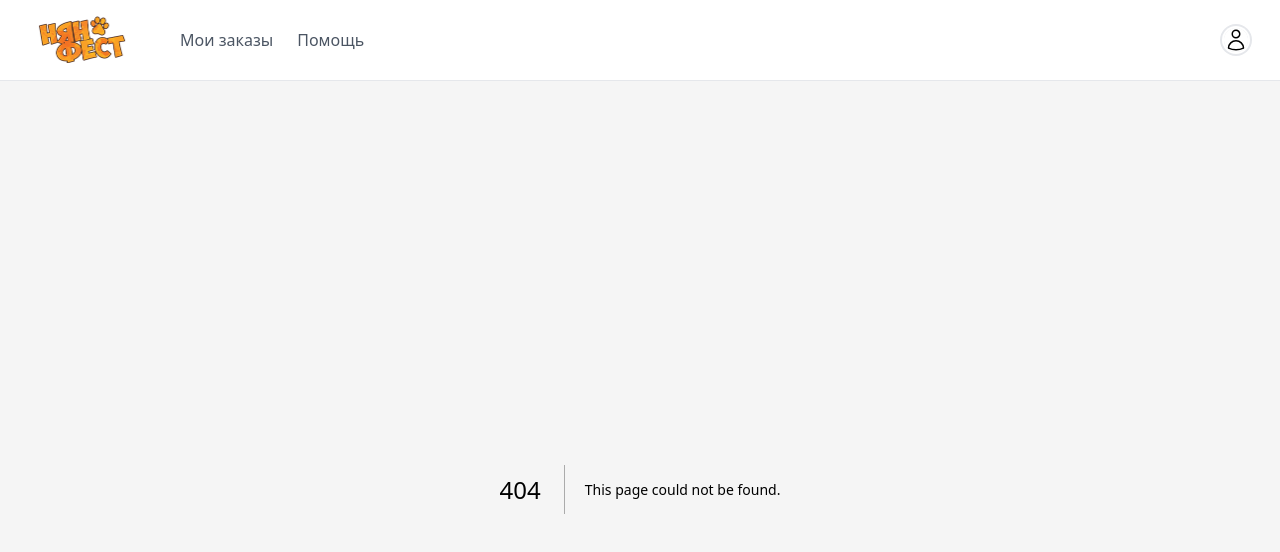
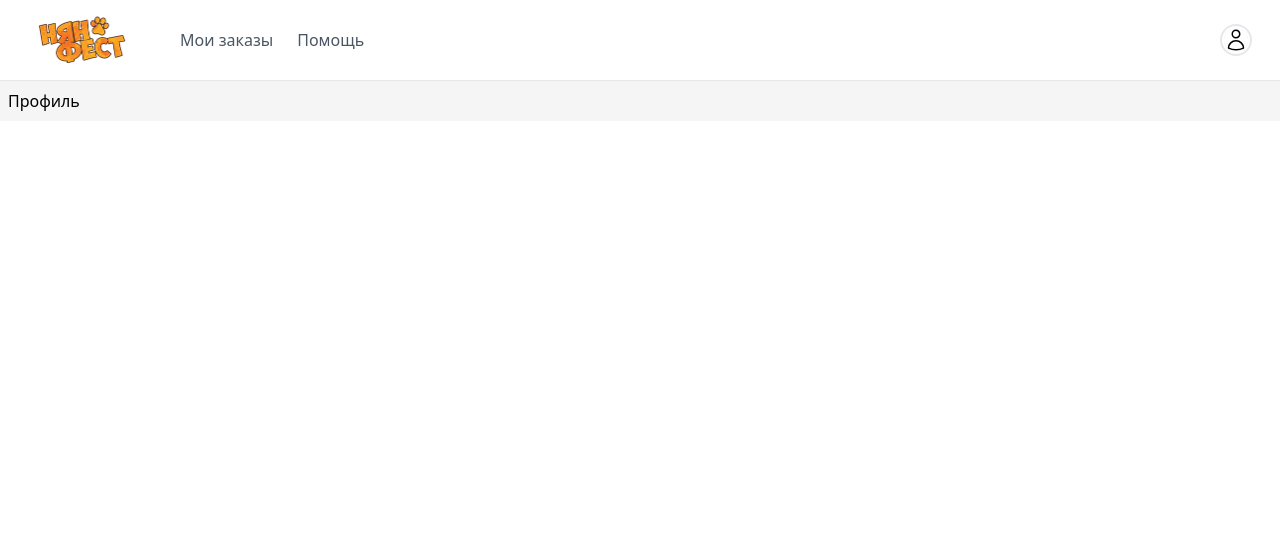
Before and after one commit to dronushka/fest-tickets, a Next.js app: page /profile in a window 1280 px wide. Before the commit this address had no page. Shown: the top 552 px of the page. Built offline with nearby package versions, Linux system fonts and the light colour scheme.

Commit message:
personal pages

```diff
--- /dev/null
+++ b/src/app/login/page.tsx
@@ -0,0 +1,9 @@
+import { type NextPage } from "next"
+
+const LoginPage: NextPage = () => {
+  return (
+    <>Логин</>
+  )
+}
+
+export default LoginPage
--- a/src/app/page.tsx
+++ b/src/app/page.tsx
@@ -1,7 +1,7 @@
 import { type NextPage } from "next"
 import Link from "next/link"
 
-const Home: NextPage = () => {
+const HomePage: NextPage = () => {
   return (
     <>
       <p>Дорогой, зритель!</p>
@@ -44,4 +44,4 @@ const Home: NextPage = () => {
   )
 }
 
-export default Home
+export default HomePage
--- /dev/null
+++ b/src/app/profile/page.tsx
@@ -0,0 +1,9 @@
+import { type NextPage } from "next"
+
+const ProfilePage: NextPage = () => {
+  return (
+    <>Профиль</>
+  )
+}
+
+export default ProfilePage
```
